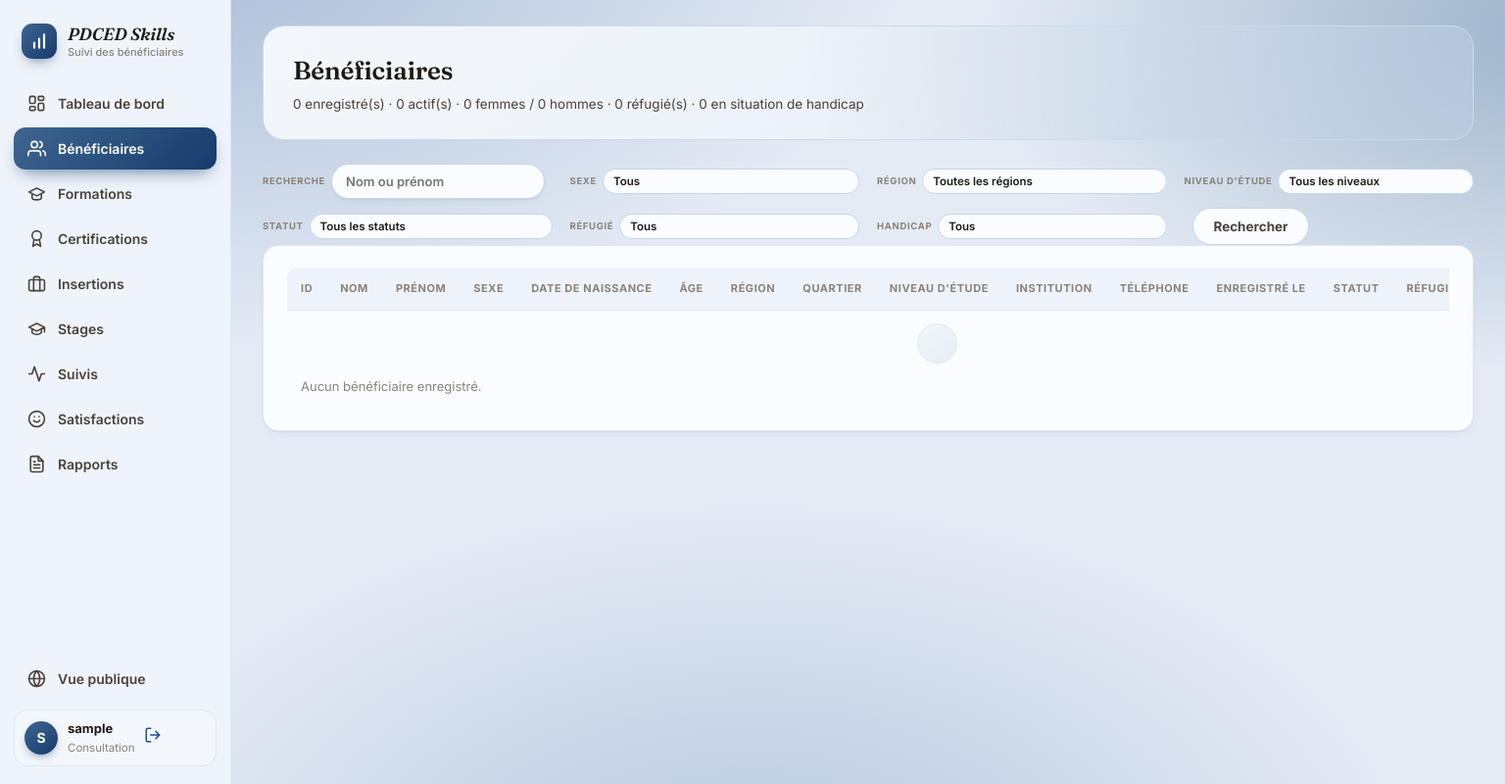
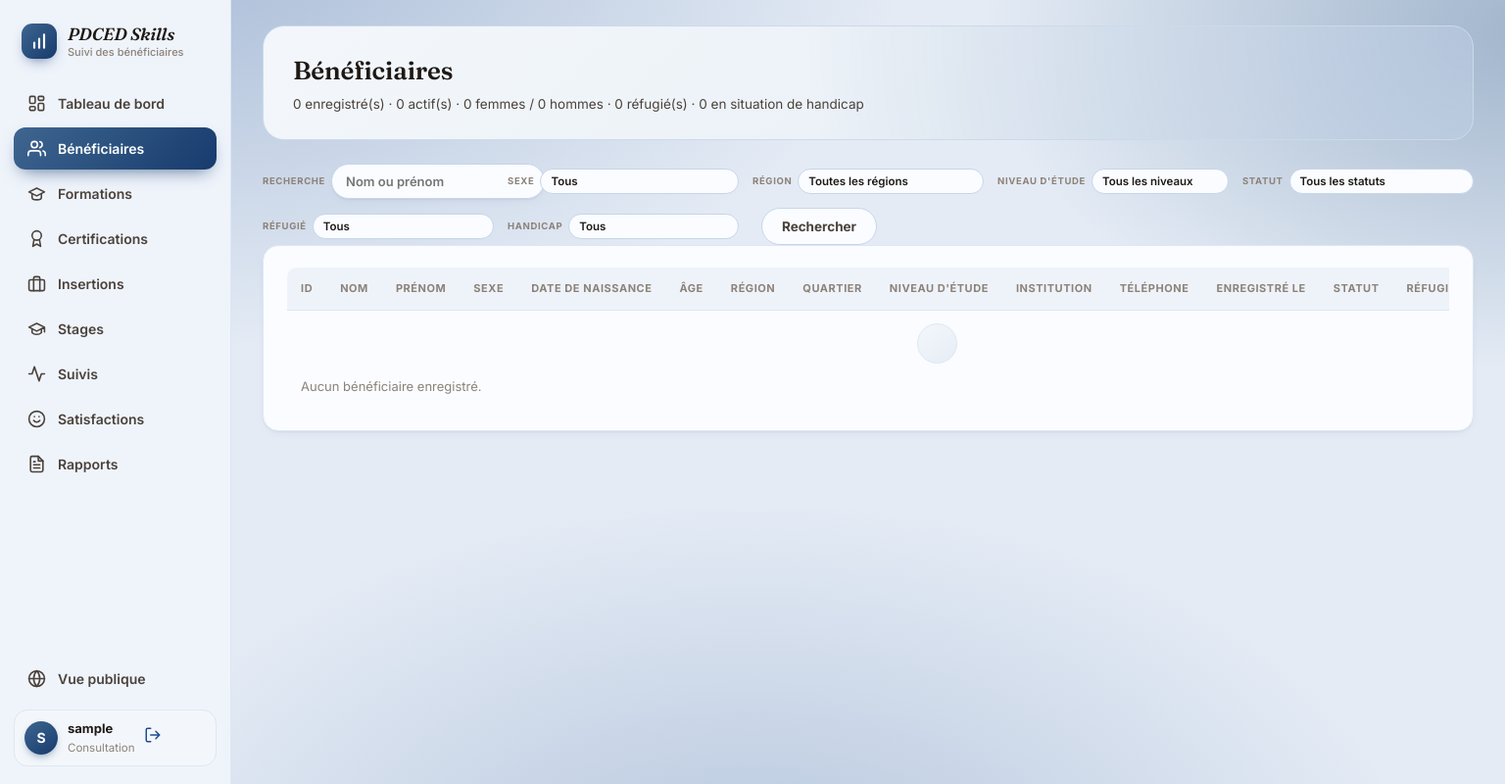
Before and after one commit to Keno7-Mbappe/Suive-terrain, a Django app: page /beneficiaires/ in a window 1536 px wide. Shown: the whole page at 98% size. Run offline with Django 5.2, Linux system fonts and the light colour scheme; the visitor is signed in with stand-in values (Sample User, id 1); data that the repository does not hold is empty.

Commit message:
Passe la grille des filtres du tableau de bord (ecran compact) a 5 colonnes
Avec le 9e champ (Stagiaires), la grille a 4 colonnes laissait ce
dernier filtre seul sur une 3e rangee. 5 colonnes retrouve 2 rangees
completes (5 + 4) comme avant l'ajout du filtre.

Co-Authored-By: Claude Sonnet 5 <noreply@anthropic.com>

```diff
--- a/static/css/dashboard.css
+++ b/static/css/dashboard.css
@@ -573,12 +573,12 @@ a { color: inherit; }
     .pill-alerte { padding: 5px 10px 5px 6px; font-size: 11px; }
     .pill-alerte b { min-width: 20px; height: 20px; font-size: 11px; }
     .dash-tools { gap: 6px; }
-    /* Grille fixe a 4 colonnes plutot que le flex-wrap d'origine : avec 8 champs,
-       le flex-wrap renvoyait la ligne a la ligne suivante (observe en prod : le
-       8e champ, Handicap, atterrissait seul, plaque a droite, desaligne des
-       autres). Une grille garantit 2 rangees completes et alignees quel que
-       soit le nombre de champs actifs. */
-    .filters { display: grid; grid-template-columns: repeat(4, minmax(0, 1fr)); gap: 9px 18px; width: 100%; }
+    /* Grille fixe a 5 colonnes plutot que le flex-wrap d'origine : avec 9 champs
+       (depuis l'ajout du filtre Stagiaires), le flex-wrap renvoyait la ligne a
+       la ligne suivante (observe en prod : le 9e champ, Stagiaires, atterrissait
+       seul, plaque a droite, desaligne des autres, sur une 3e rangee). Une
+       grille a 5 colonnes garantit 2 rangees completes et alignees (5 + 4). */
+    .filters { display: grid; grid-template-columns: repeat(5, minmax(0, 1fr)); gap: 9px 14px; width: 100%; }
     .filters > .reset-link { grid-column: 1 / -1; justify-self: end; height: auto; font-size: 11px; }
     .filter-field { display: flex; align-items: center; gap: 6px; }
     .filter-field label { margin-bottom: 0; font-size: 9.5px; white-space: nowrap; }
```
